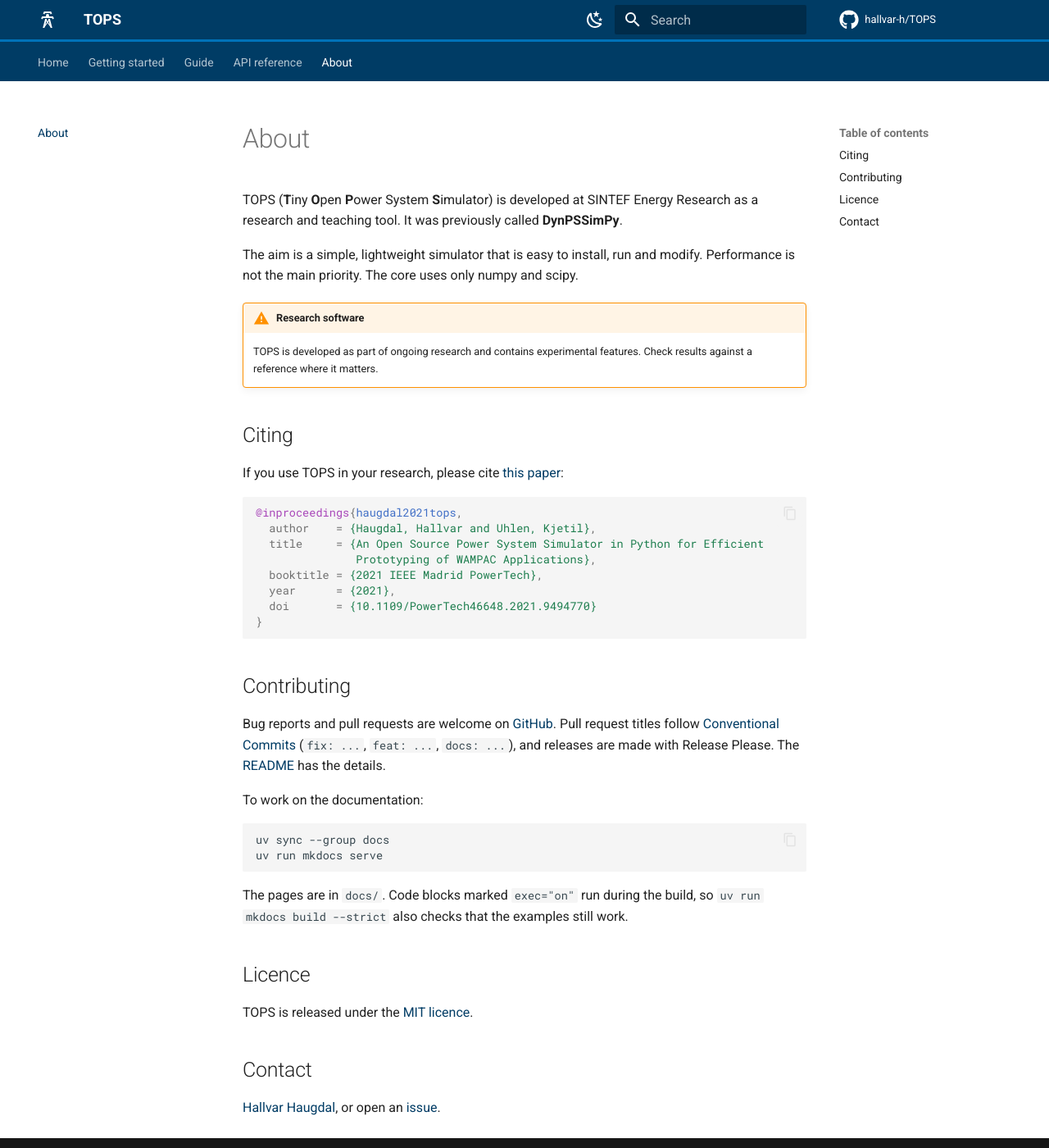
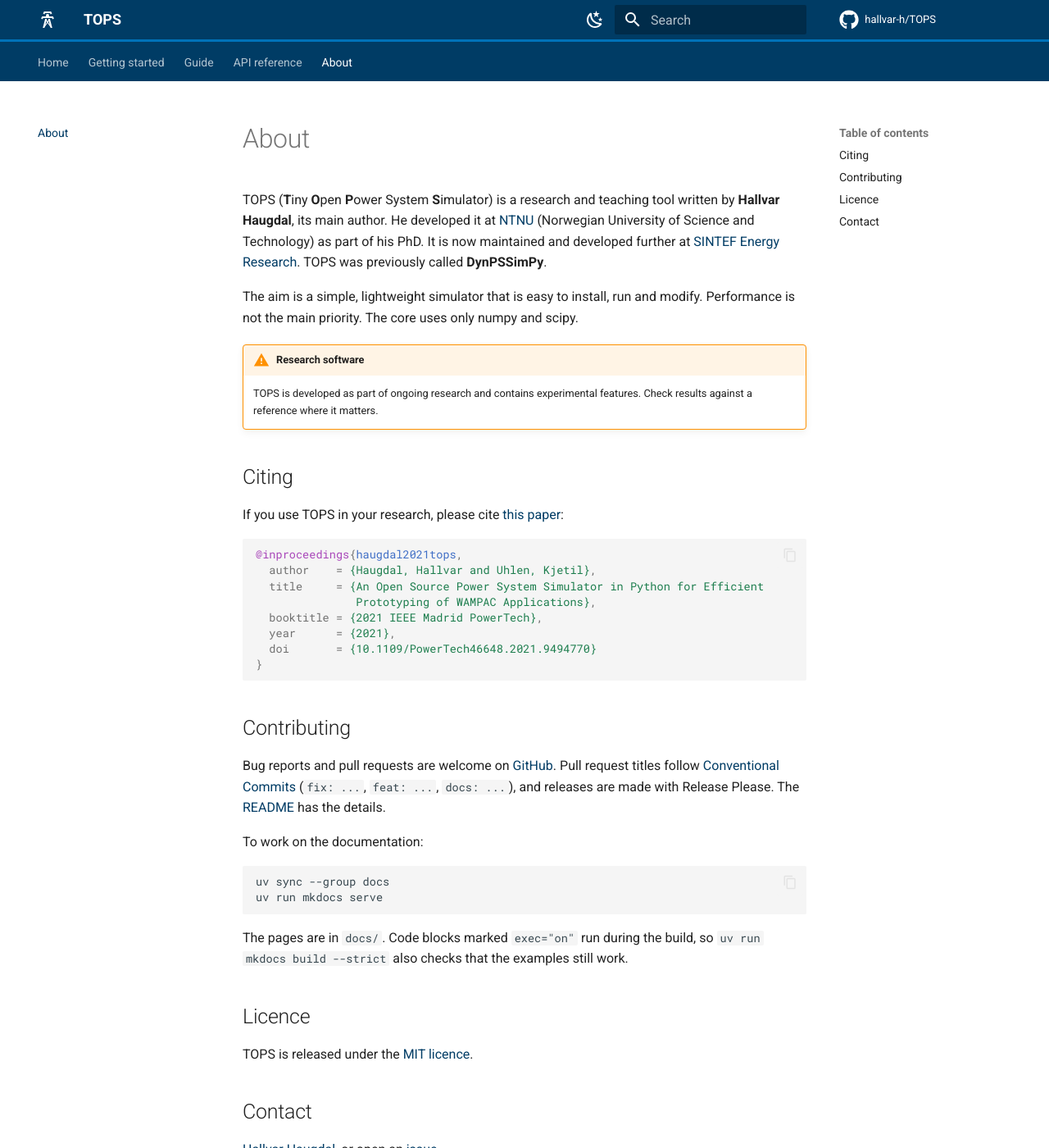
Before and after one commit to hallvar-h/TOPS, an MkDocs documentation site: the page built from docs/about.md, in a window 1280 px wide and 1400 px high. Shown: the whole window at 82% size. Built offline with MkDocs 1.6.1 and Material for MkDocs 9.7.7, drawn with Linux system fonts in a browser that asks for light colours; comment, search, counter and statistics services are not loaded; some of the changed text lies outside the part shown.

Commit message:
docs: credit Hallvar Haugdal as main author, NTNU origin and SINTEF
The footer and About page now say that TOPS was written by Hallvar
Haugdal, developed at NTNU as part of his PhD, and is maintained and
developed further at SINTEF Energy Research.

```diff
--- a/docs/about.md
+++ b/docs/about.md
@@ -1,8 +1,11 @@
 # About
 
-TOPS (**T**iny **O**pen **P**ower System **S**imulator) is developed at
-SINTEF Energy Research as a research and teaching tool. It was previously
-called **DynPSSimPy**.
+TOPS (**T**iny **O**pen **P**ower System **S**imulator) is a research and
+teaching tool written by **Hallvar Haugdal**, its main author. He developed it
+at [NTNU](https://www.ntnu.edu/) (Norwegian University of Science and
+Technology) as part of his PhD. It is now maintained and developed further
+at [SINTEF Energy Research](https://www.sintef.no/en/sintef-energy/).
+TOPS was previously called **DynPSSimPy**.
 
 The aim is a simple, lightweight simulator that is easy to install, run and
 modify. Performance is not the main priority. The core uses only numpy and
--- a/mkdocs.yml
+++ b/mkdocs.yml
@@ -2,7 +2,7 @@ site_name: TOPS
 site_description: >-
   Tiny Open Power System Simulator. Dynamic (RMS) power system simulation,
   power flow and modal analysis in plain Python.
-site_author: TOPS contributors
+site_author: Hallvar Haugdal
 
 # The address is case-sensitive on GitHub Pages. It is also written in
 # pyproject.toml ([project.urls]) and README.md; change them together.
@@ -12,7 +12,9 @@ repo_url: https://github.com/hallvar-h/TOPS
 repo_name: hallvar-h/TOPS
 edit_uri: edit/main/docs/
 
-copyright: TOPS is developed at SINTEF Energy Research.
+copyright: >-
+  TOPS is written by Hallvar Haugdal. It was developed at NTNU as part of his
+  PhD and is maintained and developed further at SINTEF Energy Research.
 
 theme:
   name: material
```
